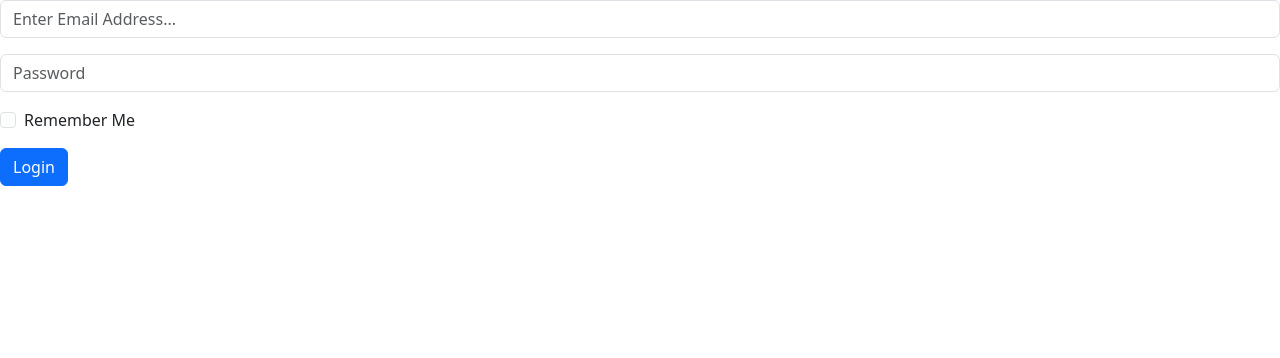
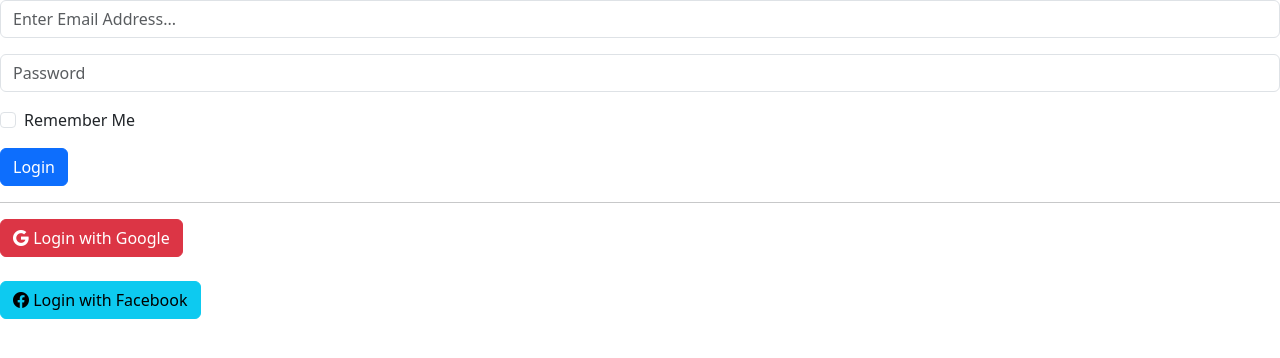
Before and after one commit to briansomogyi/test3, a plain HTML site: page index.html in a window 1280 px wide. Drawn offline with nearby package versions, Linux system fonts and the light colour scheme.

Commit message:
Am adaugat iconite bootstrap

```diff
--- a/index.html
+++ b/index.html
@@ -7,7 +7,7 @@
     <title>Document</title>
     <link rel="stylesheet" href="https://cdn.jsdelivr.net/npm/bootstrap@5.3.3/dist/css/bootstrap.min.css">
     <script src="https://cdn.jsdelivr.net/npm/bootstrap@5.3.3/dist/js/bootstrap.bundle.min.js"></script>
-
+    <link rel="stylesheet" href="https://cdn.jsdelivr.net/npm/bootstrap-icons@1.11.3/font/bootstrap-icons.min.css">
 </head>
 
 <body>
@@ -24,6 +24,12 @@
         </div>
         <button type="submit" class="btn btn-primary">Login</button>
     </form>
+    <hr>
+    <button type="button" class="btn btn-danger"><i class="bi bi-google"></i> Login with Google</button>
+    <br>
+    <br>
+    <button type="button" class="btn btn-info"><i class="bi bi-facebook"></i> Login with Facebook</button>
+
 </body>
 
 </html>
```
